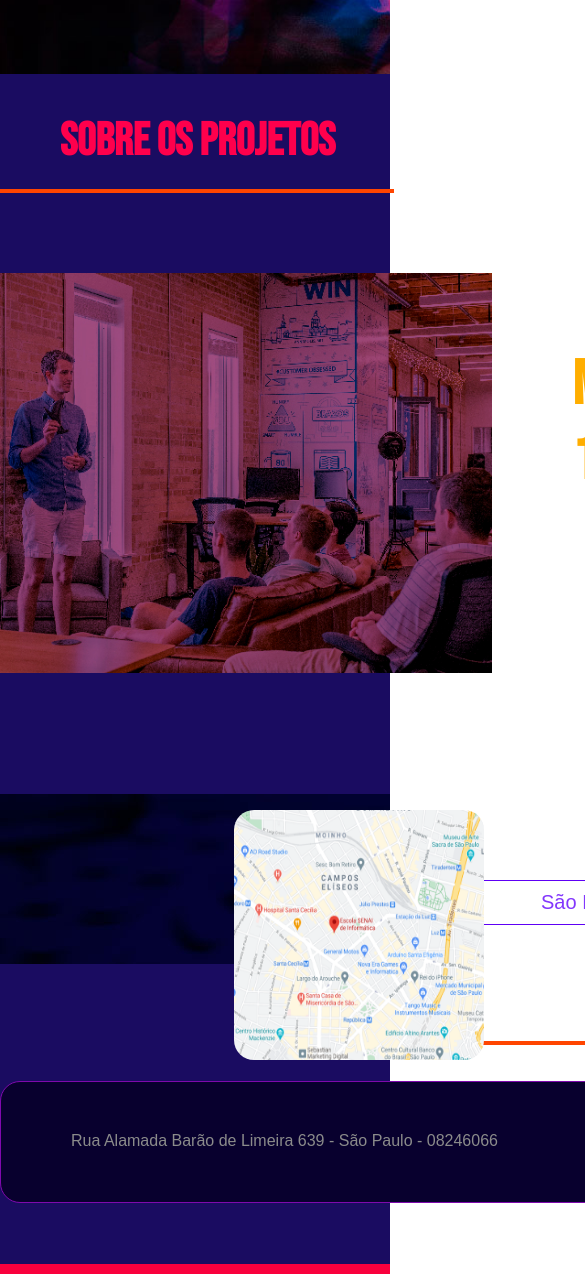
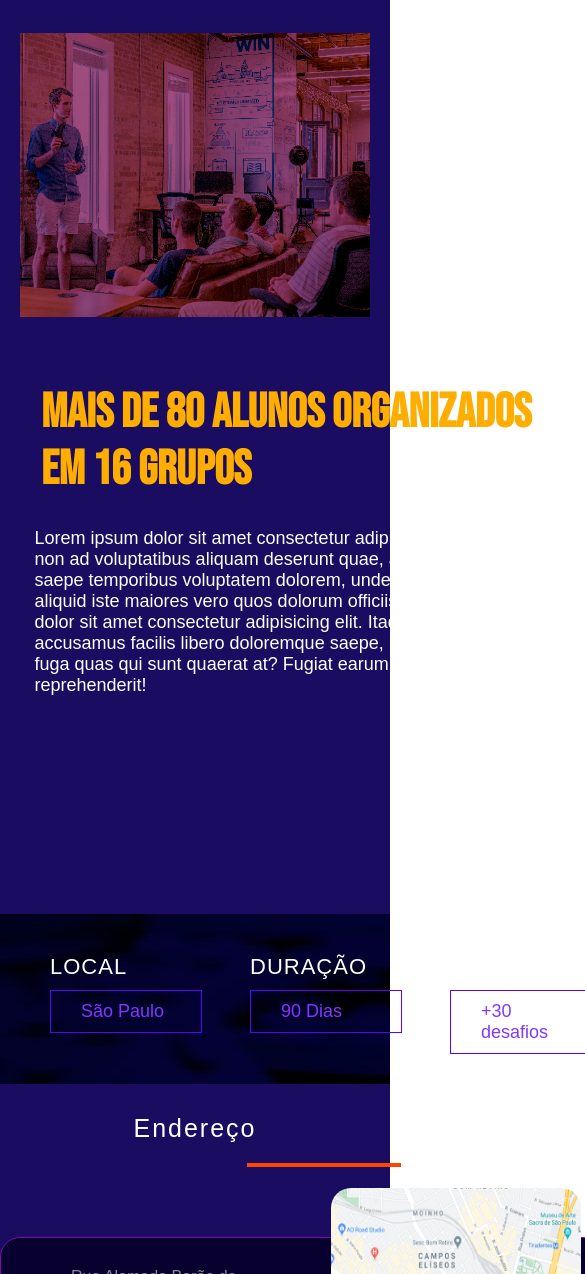
Before and after one commit to enzzo-dev/Landing-Page-Senai, a plain HTML site: page index.html in a window 390 px wide. Shown: the part 726-2000 px from the top of the page, 585 px wide, since content can reach past the window. Drawn offline with Linux system fonts and the light colour scheme; a web font is replaced by a local one.

Commit message:
versão responsiva 768px feita

```diff
--- a/css/style.css
+++ b/css/style.css
@@ -97,7 +97,7 @@ nav a:hover{
 
 .dev img:hover{
     transition: 0.3s;
-    padding-top: 130px;
+    padding-top: 60px;
 }
 
 .bk_sobre{
@@ -107,7 +107,7 @@ nav a:hover{
 }
 
 .sobre{
-    width: 1200px;
+    width: 90%;
     height: 100px;
     margin: 0 auto;
 }
@@ -129,12 +129,13 @@ nav a:hover{
 
 .conteudo_sobre{
     display: flex;
-    width: 700px;
+    width: 50%;
     height: 500px;
-    margin-top: 80px;
+    margin-top: 50px;
 }
 
 .conteudo_sobre img{
+    padding-top: 50px;
     width: 500px;
     height: 400px;
 }
@@ -144,7 +145,7 @@ nav a:hover{
 }
 
 .texto-sobre h3{
-    width:  750px;
+    width:  75%;
     font-family: 'Bebas Neue', cursive;
     font-size: 62px;
     color: rgb(255, 174, 0);
@@ -226,24 +227,29 @@ nav a:hover{
     padding-top: 40px;
 }
 
+.bar3{
+    margin-top: 8px;
+    border: 2px solid orangered;
+    width: 125px;
+    margin-left: 460px;
+}
+
 .endereco{
     width: 1000px;
     height: 120px;
-    position: relative;
-    top: 12%;
     background-color: #08002e;
-    margin: 0 auto;
+    margin: 30px auto;
     border: 1px solid #7f09ad;
     border-radius: 20px;
+    display: flex;
 }
 
-.bk_local img{
+.endereco img{
+    display: flex;
     width:250px;
     height: 250px;
-    position: absolute;
-    left: 60%;
-    top: 182%;
     border-radius: 20px;
+    margin-top: -100px;
 }
 
 .endereco p{
@@ -260,24 +266,126 @@ footer{
     background-color: #f9003d;
 }
 
-.rodape{
-    width: 1000px;
-    height: 60px;
-    margin: 0 auto;
-}
-
-.rodape p{
+footer p{
     color: white;
     font-size: 18px;
     font-weight: 300;
     font-family: 'Tomorrow' , sans-serif;
     padding-top: 35px;
-    padding-left: 270px;
+    text-align: center;
 }
 
-.bar3{
-    margin-top: 8px;
-    border: 2px solid orangered;
-    width: 125px;
-    margin-left: 460px;
+
+@media screen and (max-width: 768px){
+    .topo nav{
+        justify-content: center;
+        margin-left: 80px;
+    }
+
+    .banner{
+        height: 500px;
+    }
+
+    .dev h1{
+        padding-top: 150px;
+        font-size: 40px;
+    }
+
+    .dev p{
+    font-size: 28px;
+    }
+
+    .dev img{
+        padding-top: 40px;
+    }
+
+    .sobre h2{
+        width: 300px;
+        text-align: center;
+        padding-right: 10px;
+    }
+
+    .bar2{
+        width: 300px;
+        margin-left: 60px;
+    }
+
+    .conteudo_sobre{
+        width:100%;
+        flex-direction: column;
+    }
+
+    .bk_sobre{
+        height: 1080px;
+    }
+
+    .conteudo_sobre img{
+        width: 350px;
+        height: 350px;
+        padding-top: 30px;
+        align-self: center;
+    }
+
+    .texto-sobre{
+        margin-left: 15px;
+    }
+
+    .texto-sobre h3{
+        width: 500px;
+        font-size: 48px;
+        padding: 10px 2%;
+    }
+
+    .texto-sobre p{
+        font-size: 18px;
+        width: 500px;
+    }
+
+    .texto-sobre span{
+        display: none;
+    }
+
+    .info{
+        margin-left: 0;
+    }
+
+    .card-info{
+        width: 100px;
+        margin: 40px 50px;
+    }
+
+    .card-info p{
+        width: 90px;
+        font-size: 18px;
+        padding: 10px 30px;
+    }
+
+    .bk_local{
+        height: 500px;
+    }
+
+    .bk_local h3{
+        text-align: center;
+        padding: 30px 0;
+    }
+
+    .bar3{
+        width: 150px;
+        margin-top: -10px;
+        margin-left: 247px;
+    }
+
+    .endereco{
+        width: 600px;
+        margin-top: 70px;
+    }
+
+    .endereco p{
+        padding: 30px 70px;
+    }
+
+    .endereco img{
+       margin-top: -50px;
+       margin-right: 20px;
+    }
 }
--- a/index.html
+++ b/index.html
@@ -65,13 +65,11 @@
         <div class="bar3"></div>
             <div class="endereco">
                 <p>Rua Alamada Barão de Limeira 639 - São Paulo - 08246066</p>
+                <img src="images/mapa.png" alt="mapa da escola senai de informatica localizada na estação santa cecilia">
             </div>
-            <img src="images/mapa.png" alt="mapa da escola senai de informatica localizada na estação santa cecilia">
     </div>
     <footer>
-        <div class="rodape">
             <p>&copy;Todos os direitos reservados - Escola Senai de Informática.</p>
-        </div>
     </footer>
 </body>
 
```
